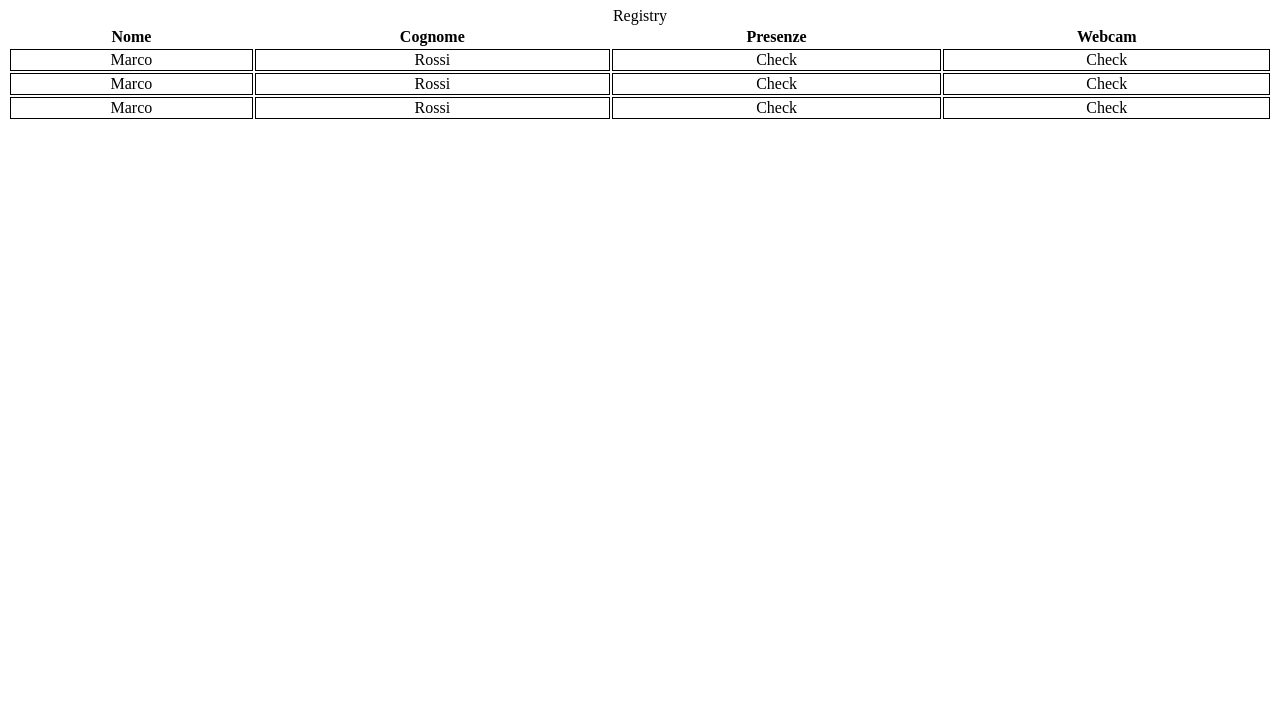
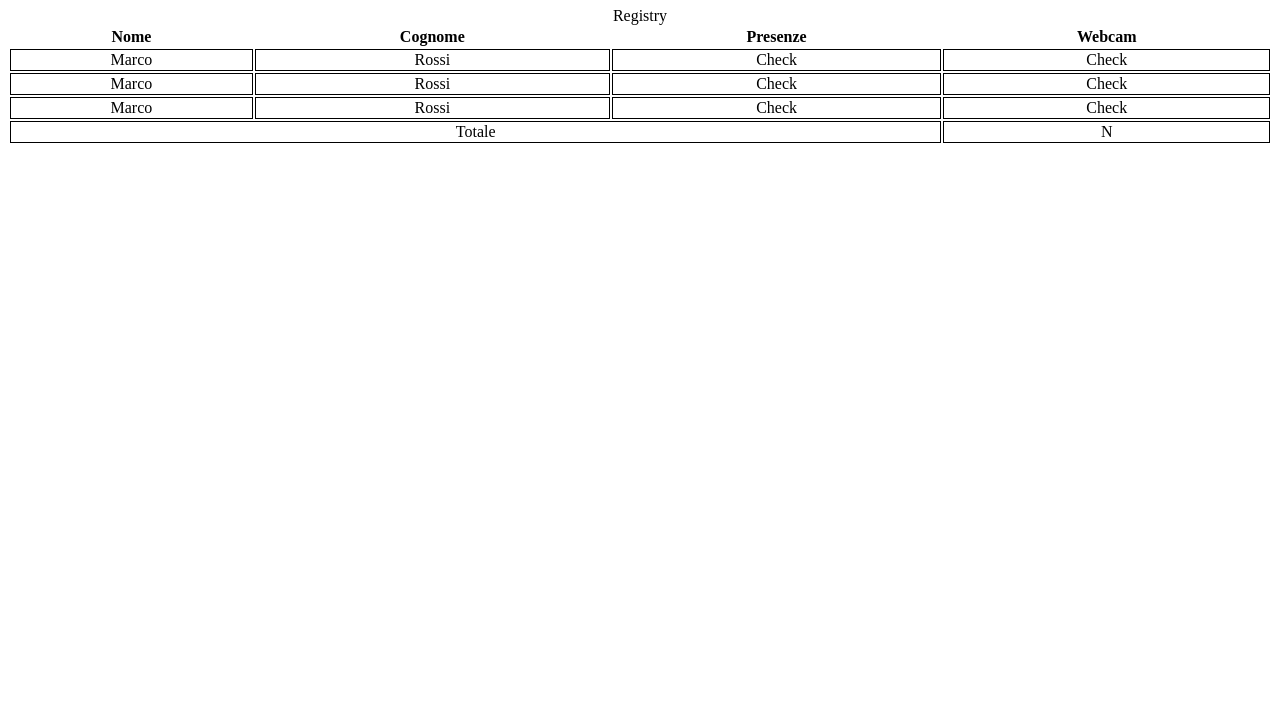
Before and after one commit to saturnhati/Forms-Tables-Containers, a plain HTML site: page tables.html in a window 1280 px wide. Shown: the part 73-800 px from the top of the page. Drawn offline with Linux system fonts and the light colour scheme.

Commit message:
adds tables html

```diff
--- a/index-appunti.html
+++ b/tables.html
@@ -44,6 +44,12 @@
           <td>Check</td>
         </tr>
       </tbody>
+      <tfoot>
+        <tr>
+          <td colspan="3">Totale</td>
+          <td>N</td>
+        </tr>
+      </tfoot>
     </table>
   </body>
 </html>
```
